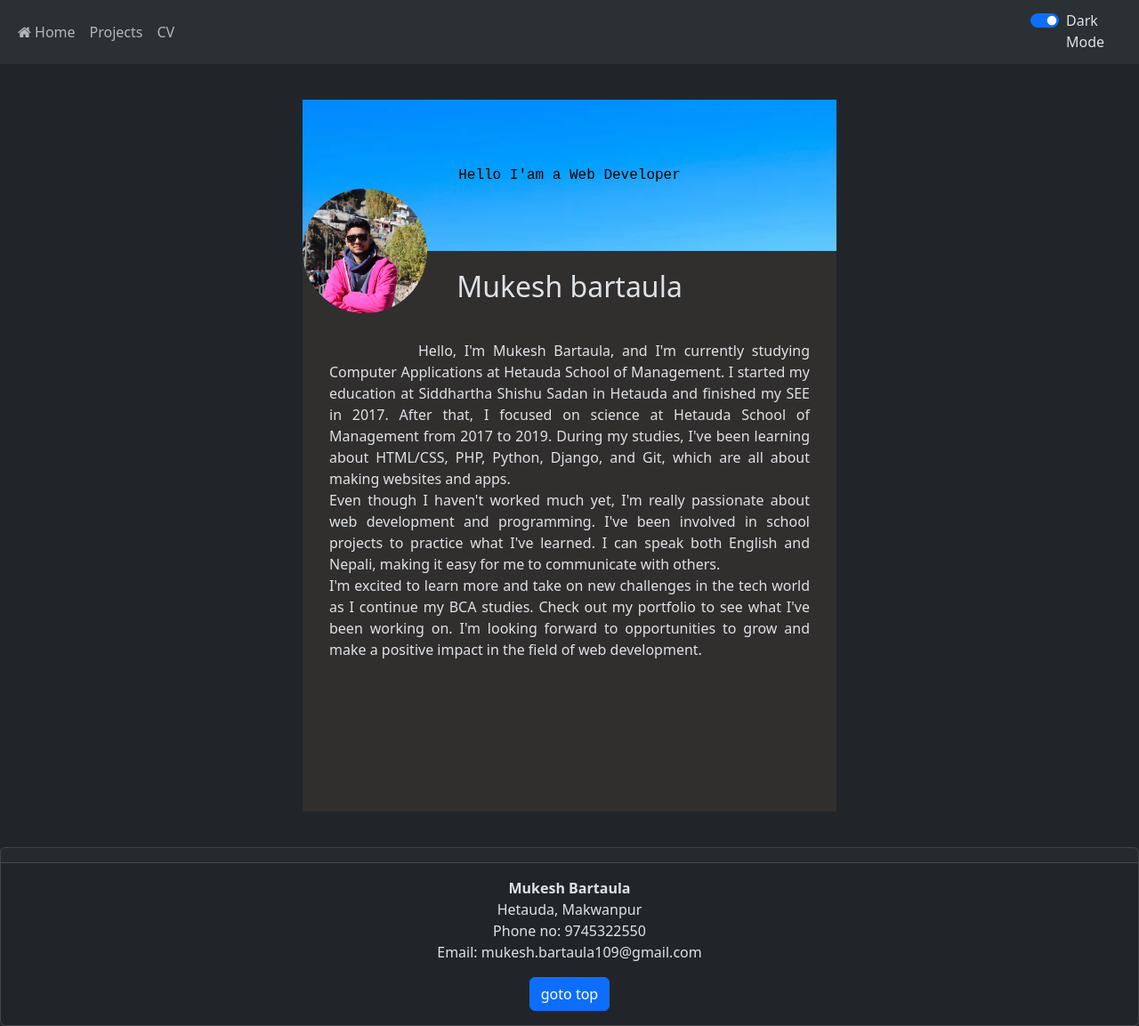
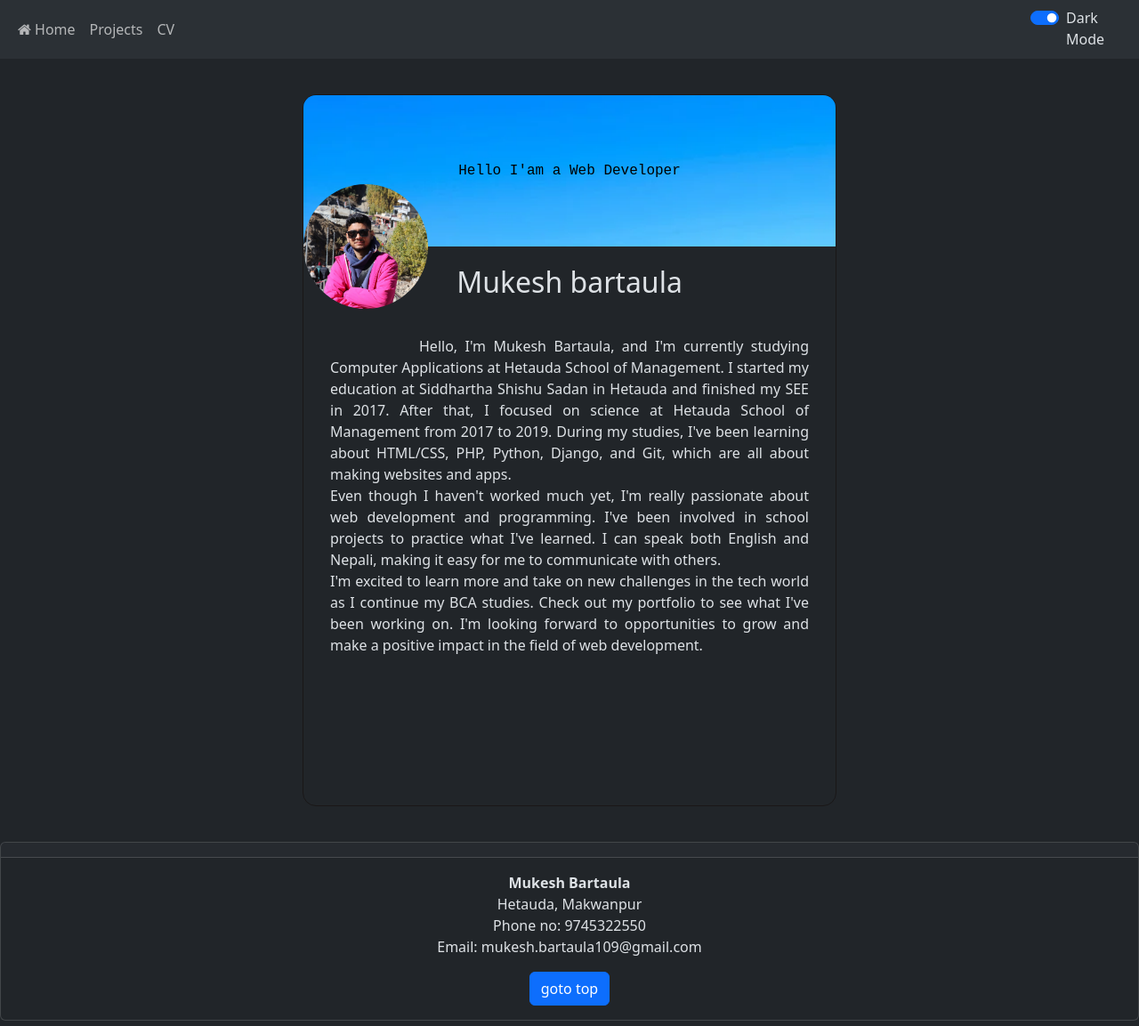
Before and after one commit to Mukesh-Bartaula/portfolio, a PHP site: page / in a window 1280 px wide. Shown: the whole page at 89% size. Run offline with PHP 8.4, Linux system fonts and the light colour scheme; some libraries are stand-ins or nearby versions.

Commit message:
feat: implement dark mode

```diff
--- a/navbar.html
+++ b/navbar.html
@@ -1,4 +1,4 @@
-<nav class="navbar navbar-expand-lg bg-body-tertiary">
+<nav class="navbar navbar-expand-lg bg-body-tertiary" id="navbar">
     <div class="container-fluid">
         <div class="navbar">
         </div>
@@ -31,3 +31,9 @@
 
     </div>
 </nav>
+<script>
+    function myfunction() {
+        var element = document.body;
+        element.dataset.bsTheme = element.dataset.bsTheme == "light" ? "dark" : "light";
+    }
+</script>
--- a/style.css
+++ b/style.css
@@ -1,4 +1,6 @@
-.navbar {
+#navbar {
+    position: sticky;
+    top: 0;
     margin-bottom: 40px;
 }
 
@@ -8,10 +10,12 @@
 
 .profile_container {
     margin: auto;
+    border: 1px solid rgb(26, 23, 23);
+    border-radius: 15px;
     min-height: 100vh;
+    overflow: hidden;
     max-height: fit-content;
     width: 600px;
-    background-color: rgb(49, 46, 46);
 }
 
 .head {
```
